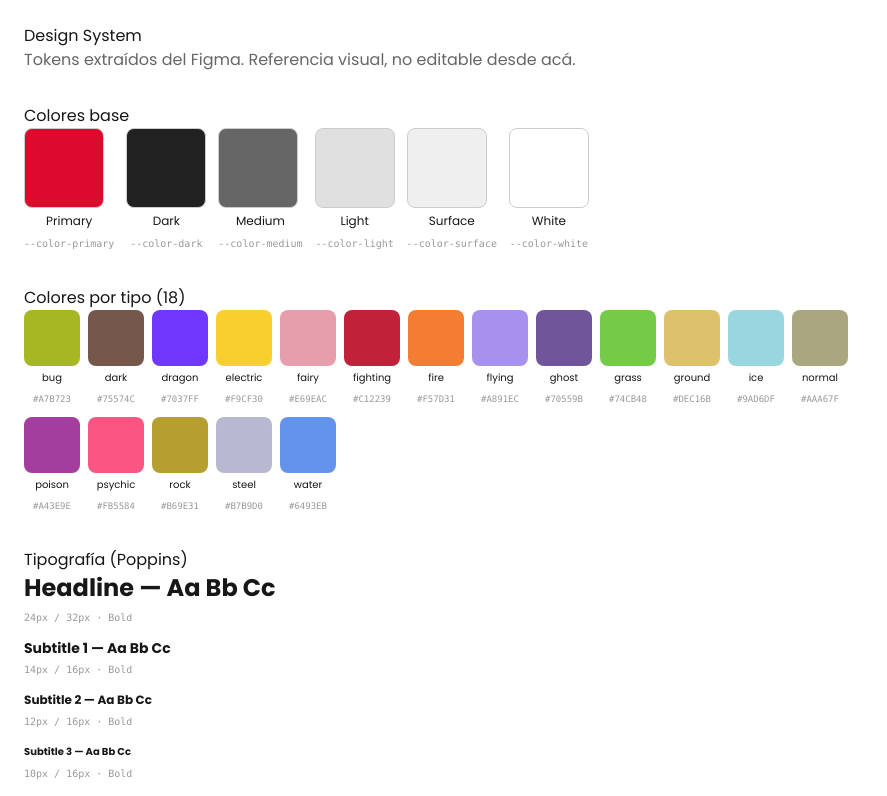
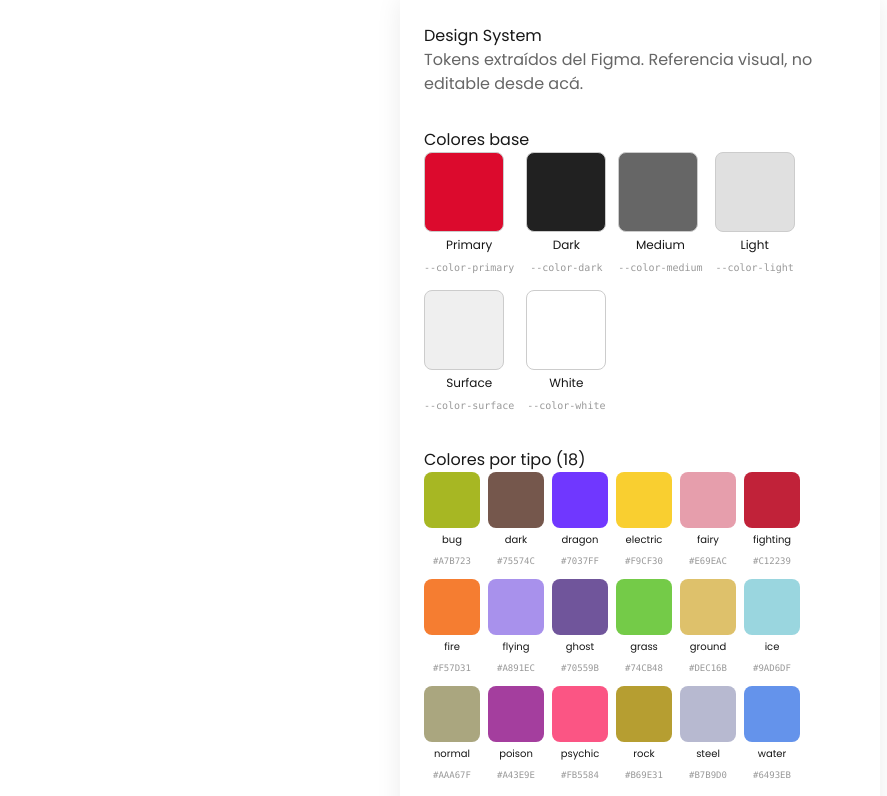
Before and after one commit to maximocavo-ux/pokedex, a Next.js app: page /design-system in a window 1280 px wide. Shown: the top 796 px of the page, without its empty margins (0-887 px from the left). Built offline with nearby package versions, Linux system fonts and the light colour scheme.

Commit message:
Agrega layout responsive centrado para escritorio y alto adaptable

```diff
--- a/app/PokemonList.tsx
+++ b/app/PokemonList.tsx
@@ -424,7 +424,7 @@ function ListaConOrden({ pokemones }: { pokemones: PokemonLiviano[] }) {
       ) : (
         <div
           ref={contenedorRef}
-          className="h-[640px] overflow-auto relative px-3"
+          className="h-[calc(100vh-220px)] overflow-auto relative px-3"
         >
           <div
             className="relative w-full"
@@ -440,7 +440,7 @@ function ListaConOrden({ pokemones }: { pokemones: PokemonLiviano[] }) {
               return (
                 <div
                   key={filaVirtual.key}
-                  className="absolute top-0 left-0 w-full flex"
+                  className="absolute top-0 left-0 w-full flex justify-center"
                   style={{
                     height: `${filaVirtual.size}px`,
                     transform: `translateY(${filaVirtual.start}px)`,
--- a/app/layout.tsx
+++ b/app/layout.tsx
@@ -20,8 +20,10 @@ export default function RootLayout({
 }>) {
   return (
     <html lang="es" className={`${poppins.variable} h-full antialiased`}>
-      <body className="min-h-full flex flex-col">
-        <main className="flex-1">{children}</main>
+      <body className="min-h-full flex flex-col bg-[#f5f5f5]">
+        <main className="flex-1 w-full max-w-[480px] mx-auto bg-white shadow-[0_0_24px_rgba(0,0,0,0.08)]">
+          {children}
+        </main>
       </body>
     </html>
   );
```
